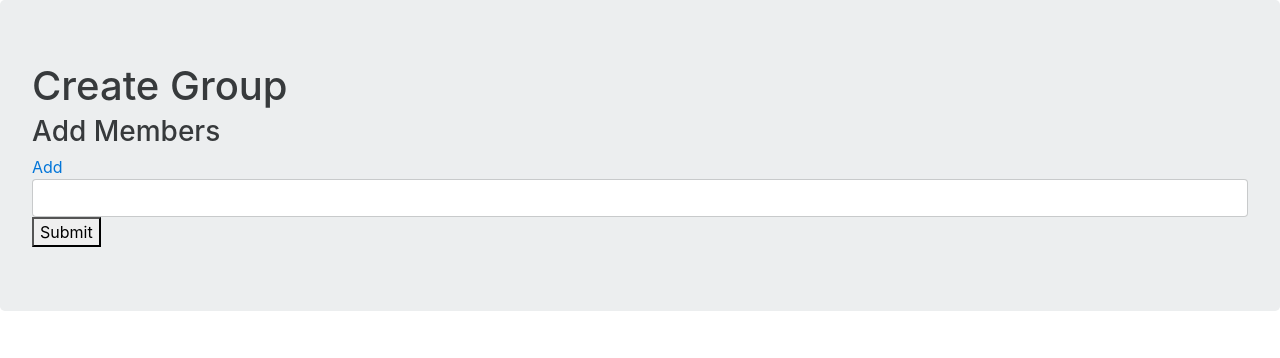
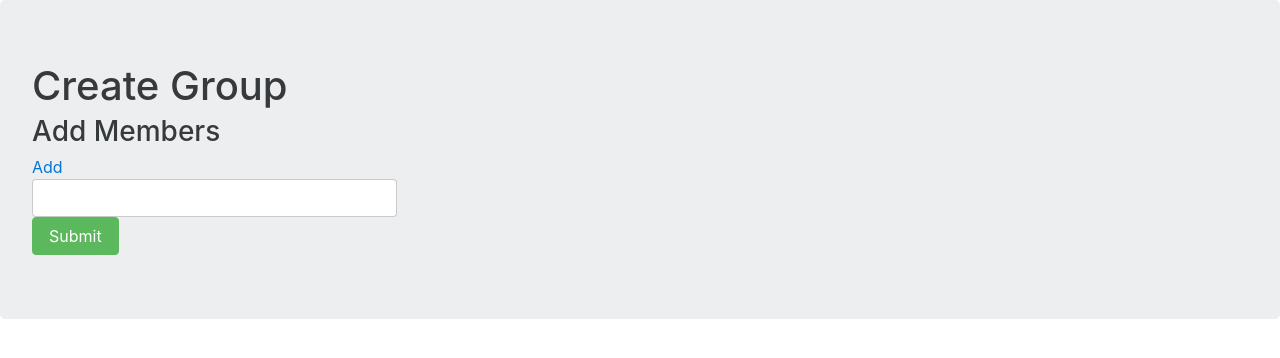
Before and after one commit to RoryCrispin/KittyJar, a PHP site: page /newGroup.html in a window 1280 px wide. Shown: the top 358 px of the page. Run offline with PHP 8.4, Linux system fonts and the light colour scheme; some libraries are stand-ins or nearby versions.

Commit message:
context switch

```diff
--- a/css/index.css
+++ b/css/index.css
@@ -1,6 +1,5 @@
 .grpCodeText {
-    width: 30%;
-    display: inline;
+
 }
 .grpCodeButton {
     vertical-align: top;
--- /dev/null
+++ b/css/main.css
@@ -0,0 +1,8 @@
+.shortTextBox {
+    width: 30%;
+    display: inline;
+}
+
+.inline{
+    display: inline;
+}
--- a/index.html
+++ b/index.html
@@ -3,6 +3,8 @@
 <head>
     <link rel="stylesheet" href="css/bootstrap.min.css" >
     <link rel="stylesheet" href="css/index.css" >
+    <link rel="stylesheet" href="css/main.css" >
+
     <script src="js/bootstrap.min.js"></script>
 
 
@@ -18,7 +20,7 @@
 
     <h6>Already got a house?</h6>
     <form action="groupHome.html" method="get">
-        <input type="text" name="groupCode" class="form-control grpCodeText" placeholder="Group code" aria-describedby="basic-addon1">
+        <input type="text" name="groupCode" class="form-control grpCodeText shortTextBox" placeholder="Group code" aria-describedby="basic-addon1">
         <button type="submit" class="btn btn-primary grpCodeButton">Enter!</button>
     </form>
 <br>
--- a/newGroup.html
+++ b/newGroup.html
@@ -4,6 +4,8 @@
     <meta charset="UTF-8">
     <title>Title</title>
     <link rel="stylesheet" href="css/bootstrap.min.css" >
+    <link rel="stylesheet" href="css/main.css" >
+
 
     <script src="https://ajax.googleapis.com/ajax/libs/jquery/3.1.1/jquery.min.js"></script>
 
@@ -20,9 +22,9 @@
 
     <form>
         <div class="inputs">
-            <div><input type="text" name="dynamic[]" class="field form-control" value=""></div>
+            <div class="nameField"><input type="text" name="dynamic[]" class="field form-control shortTextBox" value=""></div>
         </div>
-        <input name="submit" type="button" class="submit" value="Submit">
+        <input name="submit" type="button" class="submit btn btn-success inline" value="Submit">
     </form>
 </div>
 
@@ -31,8 +33,8 @@ $(document).ready(function(){
 
 
 $('#add').click(function() {
-$('<div><input type="text" class="field form-control" name="dynamic[]" value="" /></div>').fadeIn('slow').appendTo('.inputs');
-i++;
+$('<div><input type="text" class="field form-control shortTextBox" name="dynamic[]" value="" /></div>    ').fadeIn('slow').appendTo('.inputs');
+
 });
 
 
```
